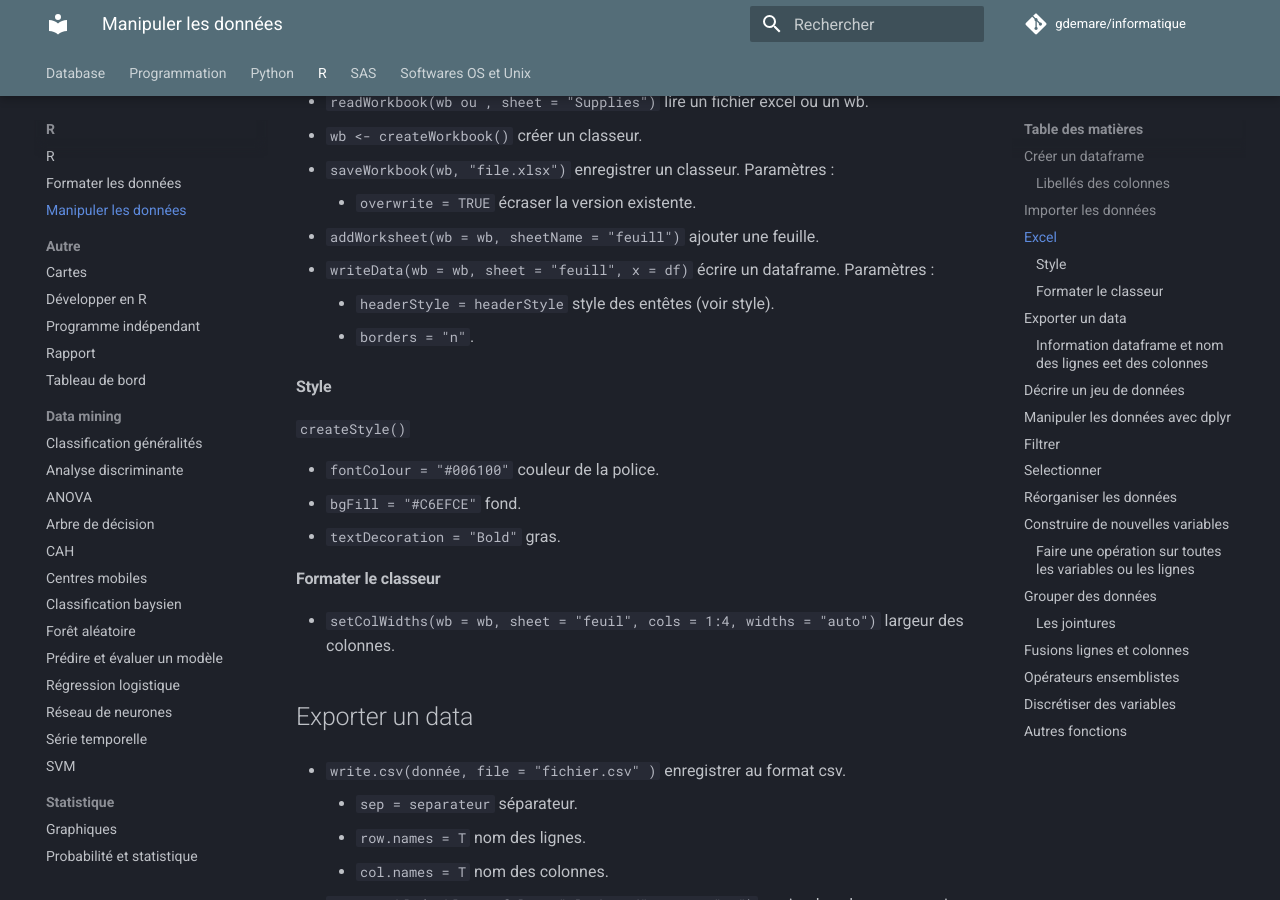
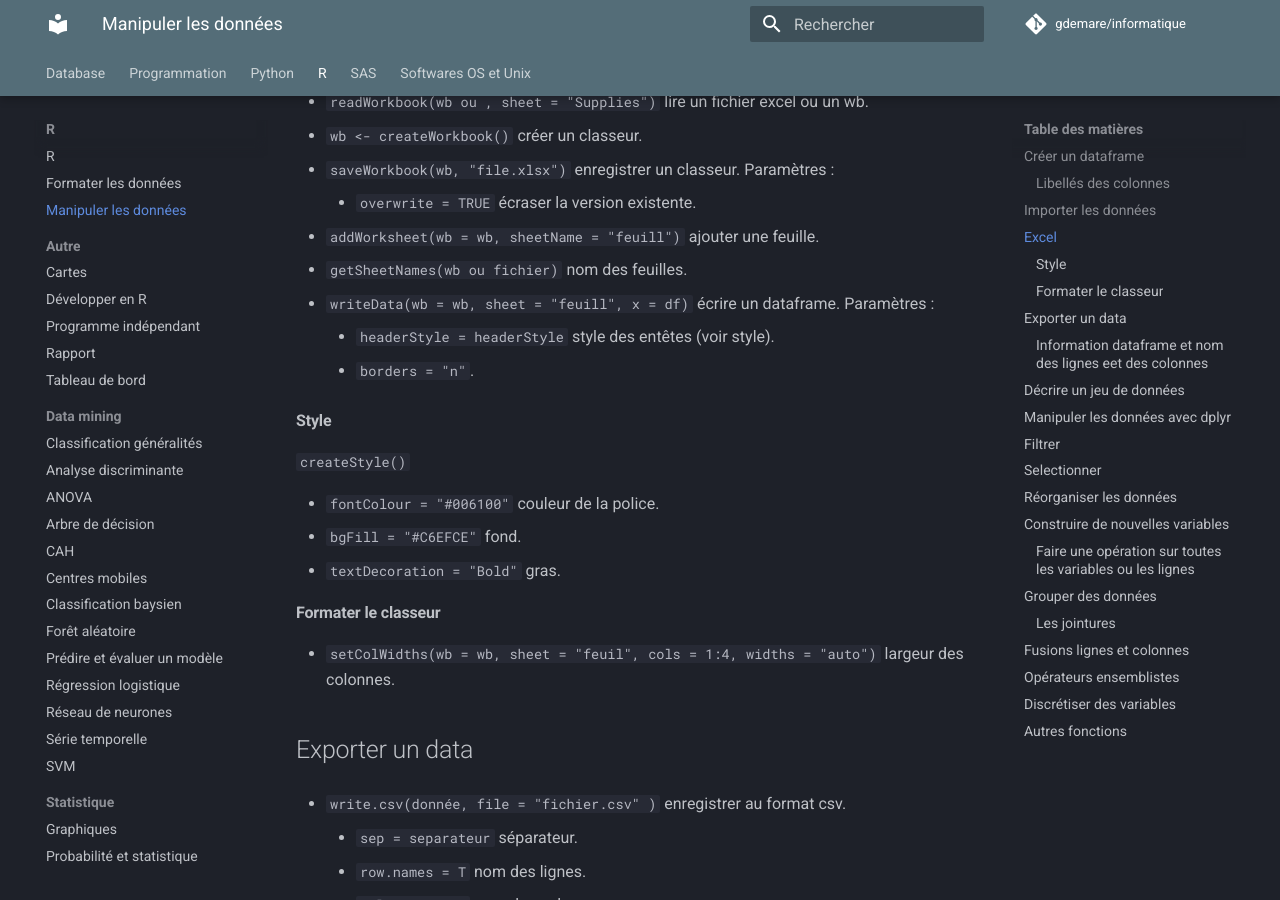
Before and after one commit to gdemare/Informatique, an MkDocs documentation site: the page built from docs/r/manipuler-donnees_r.md, in a window 1280 px wide and 900 px high, scrolled down 854 px. Built offline with MkDocs 1.6.1 and Material for MkDocs 9.7.7, drawn with Linux system fonts in a browser that asks for light colours; comment, search, counter and statistics services are not loaded.

Commit message:
Update manipuler-donnees_r.md

```diff
--- a/docs/r/manipuler-donnees_r.md
+++ b/docs/r/manipuler-donnees_r.md
@@ -28,6 +28,7 @@ Pour manipuler les fichiers excel, il est préférable d'utiliser `library(openx
 	* `overwrite = TRUE` écraser la version existente.
 
 * `addWorksheet(wb = wb, sheetName = "feuill")` ajouter une feuille.
+* `getSheetNames(wb ou fichier)` nom des feuilles.
 * `writeData(wb = wb, sheet = "feuill", x = df)` écrire un dataframe. Paramètres :
 
 	* `headerStyle = headerStyle` style des entêtes (voir style).
```
